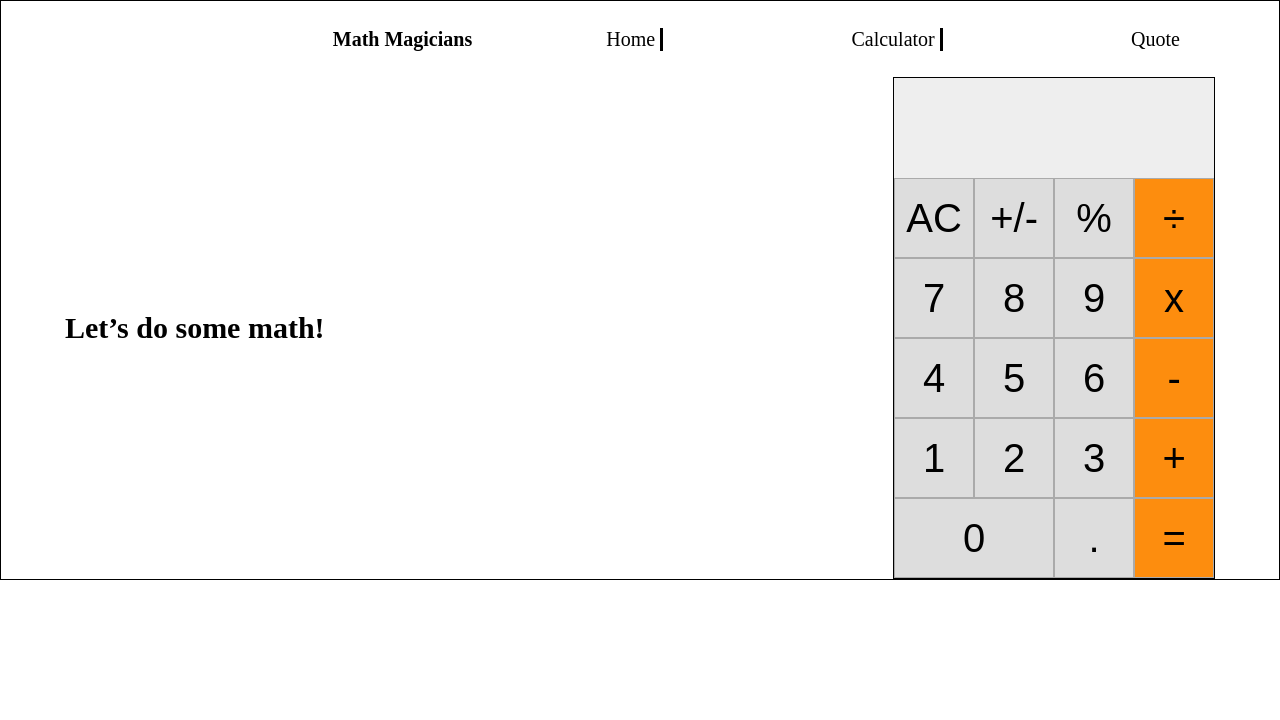
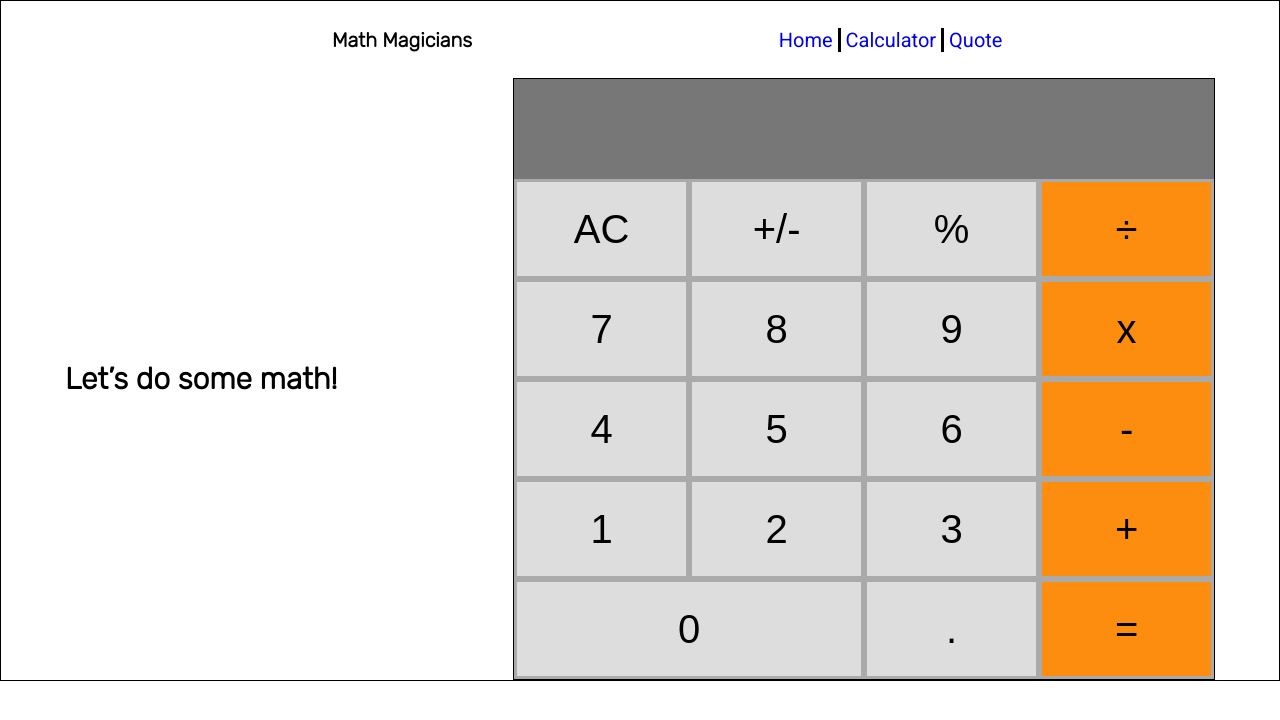
Before and after one commit to wandji20/Math-Magicians, a React (Create React App) app: page /Calculator in a window 1280 px wide. Shown: the top 720 px of the page. Built offline with nearby package versions, Linux system fonts and the light colour scheme.

Commit message:
Refactor code and update styles for components

```diff
--- a/src/components/Button.js
+++ b/src/components/Button.js
@@ -3,24 +3,15 @@ import PropTypes from 'prop-types';
 
 export default function Button(props) {
   const {
-    buttonName, isOperator, isZero, clickHandler,
+    wide, color, buttonName, clickHandler,
   } = props;
-  // if (isOperator) {
-  //   return (
-  //     <button
-  //       type="button"
-  //       className="op-btn"
-  //       onClick={clickHandler}
-  //     >
-  //       {buttonName}
-  //     </button>
-  //   );
-  // }
+
   return (
     <button
+      style={{ width: wide, backgroundColor: color }}
+      onClick={clickHandler}
       type="button"
-      className={isOperator ? 'op-btn' : isZero ? 'btn zero' : 'btn'}
-      onClick={clickHandler}
+      className="btn"
     >
       {buttonName}
     </button>
@@ -29,14 +20,14 @@ export default function Button(props) {
 
 Button.propTypes = {
   buttonName: PropTypes.string,
-  isZero: PropTypes.bool,
-  isOperator: PropTypes.bool,
+  wide: PropTypes.string,
+  color: PropTypes.string,
   clickHandler: PropTypes.func,
 };
 
 Button.defaultProps = {
+  wide: '25%',
+  color: '#ddd',
   buttonName: '',
-  isZero: false,
-  isOperator: false,
   clickHandler: () => {},
 };
--- a/src/components/ButtonPanel.js
+++ b/src/components/ButtonPanel.js
@@ -12,7 +12,7 @@ const ButtonPanel = (props) => {
         <Button
           clickHandler={() => { clickHandler(buttonName); }}
           buttonName={buttonName}
-          isOperator
+          color="#fd8d0e"
         />
       );
     } if (buttonName === '0') {
@@ -20,7 +20,7 @@ const ButtonPanel = (props) => {
         <Button
           clickHandler={() => { clickHandler(buttonName); }}
           buttonName={buttonName}
-          isZero
+          wide="50%"
         />
       );
     }
--- a/src/components/Display.js
+++ b/src/components/Display.js
@@ -11,7 +11,7 @@ const Display = (props) => {
     const overflowWidth = width - 320;
     if (result) {
       const resultLength = result.length;
-      if (overflowWidth > 0 && resultLength > 16) {
+      if (overflowWidth > 0 && resultLength > 28) {
         node.style.fontSize = '30px';
       }
     }
--- a/src/components/Nav.js
+++ b/src/components/Nav.js
@@ -12,13 +12,13 @@ const Nav = () => {
       <nav>
         <h4>Math Magicians</h4>
         <ul>
-          <Link style = {style} to={'/'}>
+          <Link className = 'nav-link' to={'/'}>
             <li className = 'border'>Home</li>
           </Link>
-          <Link style = {style} to={'./Calculator'} >
+          <Link className = 'nav-link' to={'./Calculator'} >
             <li className = 'border'>Calculator</li>
           </Link>
-          <Link style = {style} to={'/Quote'}>
+          <Link className = 'nav-link' to={'/Quote'}>
             <li>Quote</li>
           </Link>
         </ul>
--- a/src/components/Quote.js
+++ b/src/components/Quote.js
@@ -20,10 +20,9 @@ const Quote = () => {
   })
 
   return (
-    <div style = {
-      {display: 'flex', width: '90%', justifyContent: 'space-between', margin: '40px auto', alignItems: 'center'}}>
-      <img style ={{width : '500px', height: 'auto'}} src={url} alt="" />
-      <h2>{quote}</h2>
+    <div className = 'quote'>
+      <img className = 'quote-img' src={url} alt="" />
+      <h2 className = 'quote-text'>{quote}</h2>
 
     </div>
   )
--- a/src/index.css
+++ b/src/index.css
@@ -1,5 +1,8 @@
+@import url("https://fonts.googleapis.com/css2?family=Roboto&family=Rubik:wght@300&display=swap");
+@import url("https://fonts.googleapis.com/css2?family=Lato&display=swap");
+
 body {
-  /* width: 360px; */
+  font-family: "Rubik", sans-serif;
   padding: 0;
   margin: 0;
   border: 1px solid;
@@ -15,7 +18,7 @@ body {
 .container {
   /* margin: 30px auto; */
   border: 1px solid;
-  width: 320px;
+  width: 700px;
 }
 header {
   width: 100%;
@@ -31,13 +34,14 @@ nav {
 ul {
   width: 60%;
   display: flex;
-  justify-content: space-around;
+  justify-content: center;
   align-items: center;
   list-style-type: none;
 }
 
 li {
   padding-right: 5px;
+  margin-right: 5px;
 }
 .border {
   border-right: 3px solid black;
@@ -49,13 +53,16 @@ li {
   display: flex;
   justify-content: flex-end;
   align-items: center;
-  background-color: #eee;
+  background-color: #777;
+  color: white;
   margin: auto;
 }
 
 #text {
+  font-family: "Lato", sans-serif;
   font-size: 40px;
   overflow-x: hidden;
+  padding: 5px;
 }
 
 .button-panel {
@@ -66,36 +73,70 @@ li {
 }
 
 .row {
+  width: 100%;
   display: flex;
   justify-content: center;
+  height: 100px;
 }
 
 .btn {
-  width: 80px;
-  height: 80px;
+  /* width: 25%; */
+  height: 100px;
   margin: auto;
   text-align: center;
-  border: 1px solid #aaa;
   background-color: #ddd;
   display: flex;
   justify-content: center;
   align-items: center;
   font-size: 40px;
+  border: solid #aaa;
 }
 
-.zero {
-  width: 160px;
-}
+/* .zero {
+  width: 50%;
+} */
 
 .op-btn {
-  width: 80px;
-  height: 80px;
+  width: 25%;
+  height: 100px;
   margin: auto;
   text-align: center;
-  border: 1px solid #aaa;
   background-color: #fd8d0e;
   display: flex;
   justify-content: center;
   align-items: center;
   font-size: 40px;
+  border: solid #aaa;
 }
+
+.quote {
+  display: flex;
+  flex-direction: column;
+  justify-content: space-between;
+  align-items: center;
+  width: 90%;
+  margin: 100px auto;
+}
+
+.quote-img {
+  width: 350px;
+  height: auto;
+}
+
+.quote-text {
+  text-align: center;
+}
+
+.nav-link {
+  font-family: "Roboto", sans-serif;
+  text-decoration: none;
+  font-size: 20px;
+  transition: 0.75s;
+}
+
+.nav-link:hover {
+  font-size: 30px;
+}
+
+@media only screen and (min-width: 992px) {
+}
--- a/src/logic/operate.js
+++ b/src/logic/operate.js
@@ -23,7 +23,7 @@ const operate = (numberOne, numberTwo, operation) => {
     default:
       value = '';
   }
-  const result = (value.toString().length < 22) ? value : value.toExponential(17);
+  const result = (value.toString().length < 38) ? value : value.toExponential(30);
 
   return result;
 };
```
